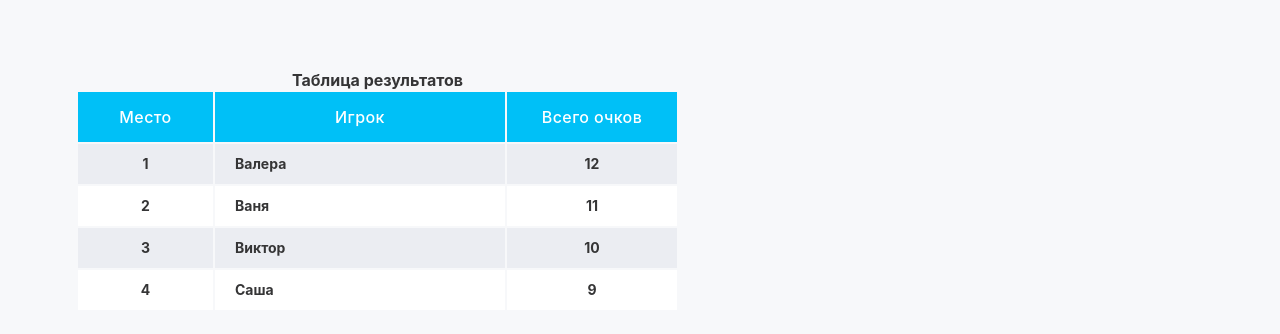
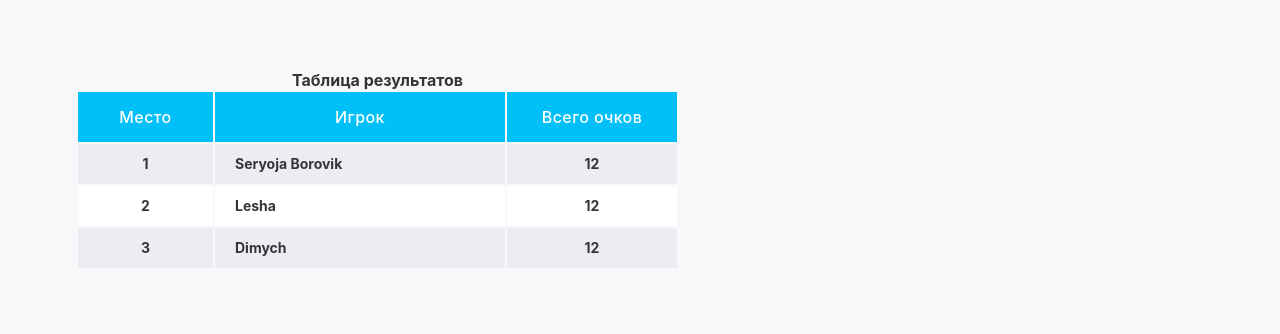
Before and after one commit to it-kamasutra/hackathon, a React (Create React App) app in the folder front/: page / in a window 1280 px wide. Shown: the part 416-750 px from the top of the page. Built offline with nearby package versions, Linux system fonts and the light colour scheme.

Commit message:
Merge branch 'master' of github.com:it-kamasutra/hackathon
# Conflicts:
#	front/src/UIComponents/TournamentTable/TournamentTable.js
#	front/src/index.js

render resultTable with data from state

```diff
--- a/front/src/UIComponents/ResultTable/ResultTable.js
+++ b/front/src/UIComponents/ResultTable/ResultTable.js
@@ -1,6 +1,7 @@
 import React from 'react';
+import {connect} from "react-redux";
 
-const ResultTable = () =>{
+const ResultTable = (props) =>{
     return (
         <div className="resultsTableWrapper">
             <table id="resultsTable">
@@ -17,7 +18,24 @@ const ResultTable = () =>{
                     </th>
                 </tr>
 
-                <tr className="player">
+                { props.players.map((p, i) => {
+                    return <tr className="player">
+                        <td className="countCell">
+                            <span>{i + 1}</span>
+                        </td>
+
+                        <td className="countCell name">
+                            <span>{p.fullName}</span>
+                        </td>
+
+                        <td className="countCell">
+                            <span>12</span>
+                        </td>
+                    </tr>
+
+                }) }
+
+                {/*<tr className="player">
                     <td className="countCell">
                         <span>1</span>
                     </td>
@@ -72,11 +90,18 @@ const ResultTable = () =>{
                         <span>9</span>
                     </td>
                 </tr>
-
+*/}
             </table>
 
         </div>
     );
 }
 
-export default ResultTable;
+const mapStateToProps = (state) => {
+    return {
+        players: state.players,
+        games: state.games
+    }
+}
+
+export default connect(mapStateToProps)(ResultTable);
```
